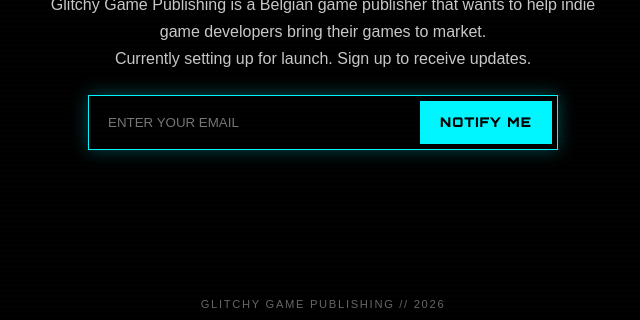
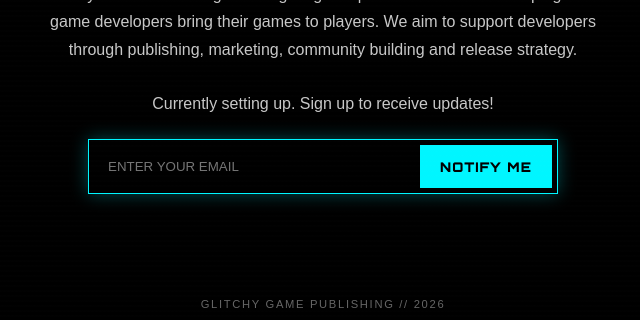
Before and after one commit to MM-13/GlitchyGamePublishing, a plain HTML site: page index.html in a window 1280 px wide. Shown: the part 480-800 px from the top of the page, without its empty margins (317-957 px from the left). Drawn offline with Linux system fonts and the light colour scheme.

Commit message:
Update about section for clarity and engagement in index.html

```diff
--- a/index.html
+++ b/index.html
@@ -68,10 +68,14 @@
             <h1 class="eyebrow">Glitchy Game Publishing</h1>
             <h2 data-text="Coming Soon">Coming Soon</h2>
 
+            <br><h2 class="eyebrow">About Glitchy Game Publishing</h2>
             <p class="subtitle">
-                Glitchy Game Publishing is a Belgian game publisher that wants to help indie game developers bring their games to market.
-                <br>
-                Currently setting up for launch. Sign up to receive updates.
+                Glitchy Game Publishing is a Belgian game publisher focused on helping
+                indie game developers bring their games to players.
+                We aim to support developers through publishing, marketing,
+                community building and release strategy.
+                <br><br>
+                Currently setting up. Sign up to receive updates!
             </p>
 
             <form class="notify" id="notifyForm" action="https://docs.google.com/forms/u/0/d/e/1FAIpQLSerMQ9Ac00tpttxeSCr0DgtSrbxK6U5-hS95fB8mxqJZ1_LOw/formResponse" method="POST" target="hidden_iframe" onsubmit="showRegistrationProgress();">
```
